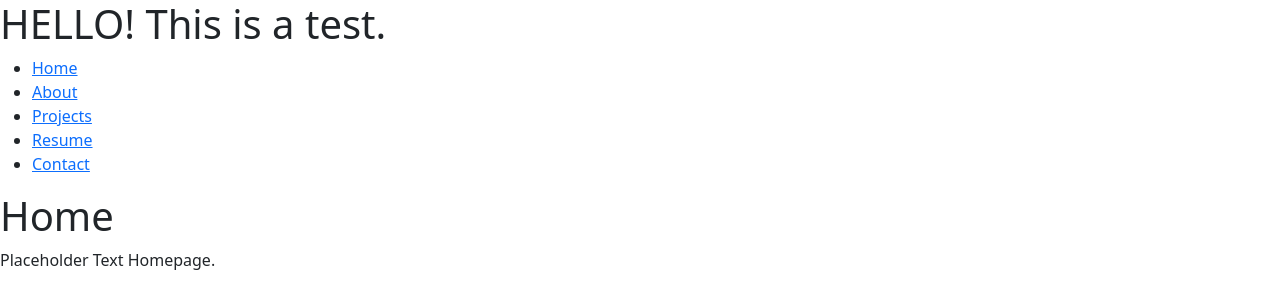
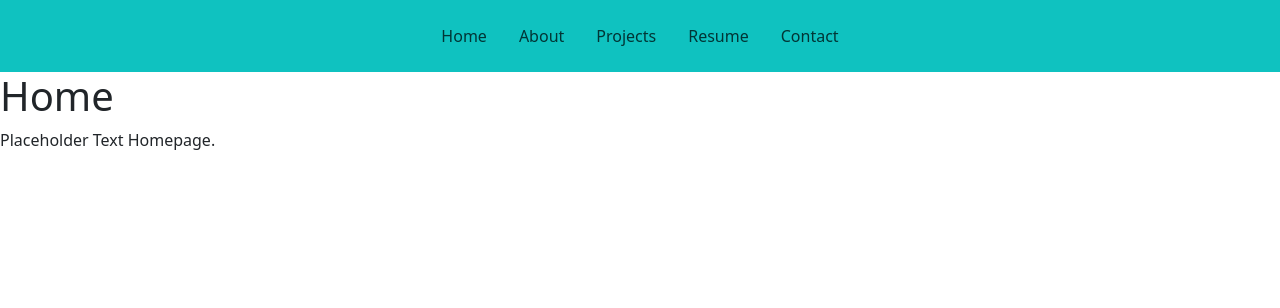
Before and after one commit to Bwing2/brandon-react-portfolio, a React (Vite) app: page / in a window 1280 px wide. Shown: the top 308 px of the page. Built offline with nearby package versions, Linux system fonts and the light colour scheme.

Commit message:
Added bootstrap styling to header, changed naviagation for now.

```diff
--- a/src/components/Header.jsx
+++ b/src/components/Header.jsx
@@ -1,11 +1,38 @@
-import Navigation from './Navigation';
+import { Link } from 'react-router-dom';
 
 function Header() {
   return (
-    <header>
-      <h1>HELLO! This is a test.</h1>
-      <Navigation />
-    </header>
+    <div className="container-fluid" style={{ backgroundColor: '#0FC2C0' }}>
+      <header className="d-flex justify-content-center py-3">
+        <ul className="nav nav-pills">
+          <li className="nav-link">
+            <Link to="/" className="text-decoration-none">
+              Home
+            </Link>
+          </li>
+          <li className="nav-link">
+            <Link to="/about" className="text-decoration-none">
+              About
+            </Link>
+          </li>
+          <li className="nav-link">
+            <Link to="/projects" className="text-decoration-none">
+              Projects
+            </Link>
+          </li>
+          <li className="nav-link">
+            <Link to="/resume" className="text-decoration-none">
+              Resume
+            </Link>
+          </li>
+          <li className="nav-link">
+            <Link to="/contact" className="text-decoration-none">
+              Contact
+            </Link>
+          </li>
+        </ul>
+      </header>
+    </div>
   );
 }
 
--- a/src/components/Navigation.jsx
+++ /dev/null
@@ -1,28 +0,0 @@
-import { Link, useLocation } from 'react-router-dom';
-
-function Navigation() {
-  // Used to get path of current url
-  const currentPage = useLocation().pathname;
-
-  return (
-    <ul>
-      <li>
-        <Link to="/">Home</Link>
-      </li>
-      <li>
-        <Link to="/About">About</Link>
-      </li>
-      <li>
-        <Link to="/Projects">Projects</Link>
-      </li>
-      <li>
-        <Link to="/Resume">Resume</Link>
-      </li>
-      <li>
-        <Link to="/Contact">Contact</Link>
-      </li>
-    </ul>
-  );
-}
-
-export default Navigation;
--- a/src/index.css
+++ b/src/index.css
@@ -0,0 +1,3 @@
+a {
+  color: #023535;
+}
--- a/src/main.jsx
+++ b/src/main.jsx
@@ -2,6 +2,7 @@ import ReactDOM from 'react-dom/client';
 import { createBrowserRouter, RouterProvider } from 'react-router-dom';
 
 import 'bootstrap/dist/css/bootstrap.min.css';
+import './index.css';
 
 import App from './App.jsx';
 import About from './pages/About';
@@ -9,8 +10,6 @@ import Contact from './pages/Contact.jsx';
 import Home from './pages/Home.jsx';
 import Projects from './pages/Projects.jsx';
 import Resume from './pages/Resume.jsx';
-
-import './index.css';
 
 const router = createBrowserRouter([
   {
```
Also changed, not shown: src/components/Footer.jsx (added).
